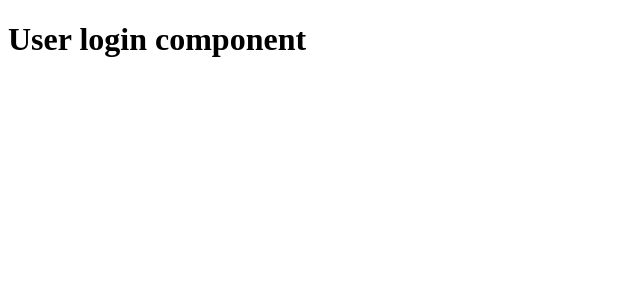
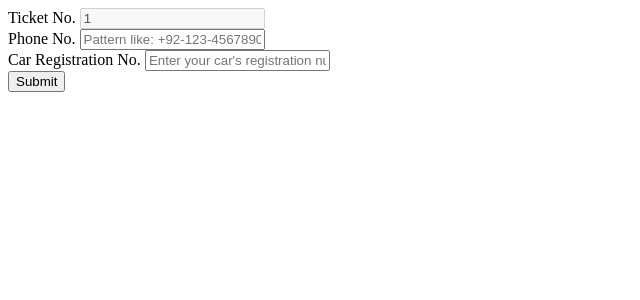
Before and after one commit to mahamshahid18/valet-app-v2, an Angular app in the folder webapp/valetv2/: page /user/1/login in a window 1280 px wide. Shown: the top 300 px of the page, without its empty margins (0-640 px from the left). Built offline with nearby package versions, Linux system fonts and the light colour scheme.

Commit message:
Implemented user login flow

```diff
--- a/webapp/valetv2/src/app/components/user-login.component.ts
+++ b/webapp/valetv2/src/app/components/user-login.component.ts
@@ -1,4 +1,8 @@
 import { Component, OnInit, OnDestroy } from '@angular/core';
+import { ActivatedRoute, Router } from '@angular/router';
+import { AuthService } from '../services/auth.service';
+import { AuthResponse } from '../interfaces/AuthResponse';
+import { Subscription } from 'rxjs';
 
 @Component({
     selector: 'app-user',
@@ -6,6 +10,43 @@ import { Component, OnInit, OnDestroy } from '@angular/core';
     styleUrls: ['../../styles/components/user-login.component.scss']
 })
 
-export class UserLoginComponent {
+export class UserLoginComponent implements OnInit, OnDestroy {
 
+    userModel = {
+        ticket_no: null,
+        phone: null,
+        reg_no: null
+    };
+    subscription: Subscription;
+
+    constructor(private auth: AuthService,
+        private route: ActivatedRoute,
+        private router: Router) {
+    }
+
+    ngOnInit(): void {
+        this.route.params.subscribe((param) => {
+            this.userModel.ticket_no = param.ticket_no;
+        });
+    }
+
+    ngOnDestroy(): void {
+        this.subscription.unsubscribe();
+    }
+
+    login(form) {
+        this.subscription =
+            this.auth.loginUser(
+                this.userModel.ticket_no,
+                form.value.phone,
+                form.value.reg_no
+            )
+            .subscribe((response: AuthResponse) => {
+                if (response.auth) {
+                    this.auth.setToken(response.token);
+                    this.router.navigateByUrl(`user/${this.userModel.ticket_no}`,
+                        { skipLocationChange: false });
+                }
+            });
+    }
 }
--- /dev/null
+++ b/webapp/valetv2/src/app/interfaces/AuthResponse.ts
@@ -0,0 +1,5 @@
+
+export interface AuthResponse {
+    auth: Boolean;
+    token: String;
+}
--- a/webapp/valetv2/src/app/services/auth.service.ts
+++ b/webapp/valetv2/src/app/services/auth.service.ts
@@ -1,9 +1,46 @@
 import { Injectable } from '@angular/core';
+import { HttpClient } from '@angular/common/http';
+import { catchError } from 'rxjs/operators';
+import { environment } from '../../environments/environment';
 
 @Injectable({
   providedIn: 'root'
 })
 export class AuthService {
 
-  constructor() { }
+  url = '';
+
+  constructor(private http: HttpClient) {
+    this.url = environment.serverBaseUrl;
+  }
+
+  loginUser(ticket_no, phone, reg_no) {
+    const body = {
+      ticket_no,
+      phone,
+      reg_no
+    };
+    return this.http.post(`${this.url}/authorize`, body)
+      .pipe(
+        catchError((err) => { throw err; })
+      );
+  }
+
+  loginValet() {
+    // TODO: implement valet login logic
+  }
+
+  setToken(token) {
+    localStorage.setItem('token', token);
+  }
+
+  getToken() {
+    return localStorage.getItem('token');
+  }
+
+  checkTokenExists() {
+    const token = localStorage.getItem('token');
+    return ((token !== null) && (token !== undefined));
+  }
+
 }
--- a/webapp/valetv2/src/app/templates/user-login.component.html
+++ b/webapp/valetv2/src/app/templates/user-login.component.html
@@ -1 +1,40 @@
-<h1>User login component</h1>
+<div class="container">
+    <form #loginForm="ngForm">
+        <div>
+            <label for="ticket_no">
+                Ticket No.
+            </label>
+            <input type="text"
+                name="ticket_no"
+                [(ngModel)]="userModel.ticket_no"
+                #ticketNo
+                disabled>
+        </div>
+        <div>
+            <label for="phone">
+                Phone No.
+            </label>
+            <input type="tel"
+                name="phone"
+                placeholder="Pattern like: +92-123-4567890"
+                [(ngModel)]="userModel.phone"
+                #phone
+                required
+                pattern="[+][0-9]{2}-[0-9]{3}-[0-9]{7}">
+        </div>
+        <div>
+            <label for="reg_no">
+                Car Registration No.
+            </label>
+            <input type="text"
+                name="reg_no"
+                placeholder="Enter your car's registration number"
+                [(ngModel)]="userModel.reg_no"
+                #regNo
+                required>
+        </div>
+        <button (click)="login(loginForm.form)">
+            Submit
+        </button>
+    </form>
+</div>
--- a/webapp/valetv2/src/environments/environment.prod.ts
+++ b/webapp/valetv2/src/environments/environment.prod.ts
@@ -1,3 +1,4 @@
 export const environment = {
-  production: true
+  production: true,
+  serverBaseUrl: 'http://localhost:3000'
 };
--- a/webapp/valetv2/src/environments/environment.ts
+++ b/webapp/valetv2/src/environments/environment.ts
@@ -3,7 +3,8 @@
 // The list of file replacements can be found in `angular.json`.
 
 export const environment = {
-  production: false
+  production: false,
+  serverBaseUrl: 'http://localhost:3000'
 };
 
 /*
```
Also changed, not shown: webapp/valetv2/src/app/modules/app.module.ts (+9 -1 lines).
